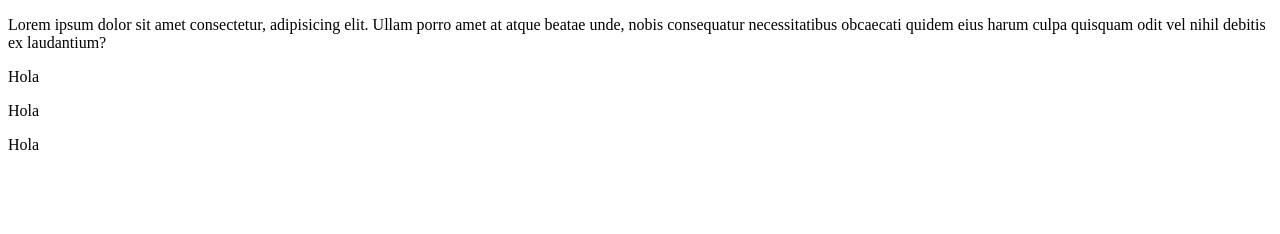
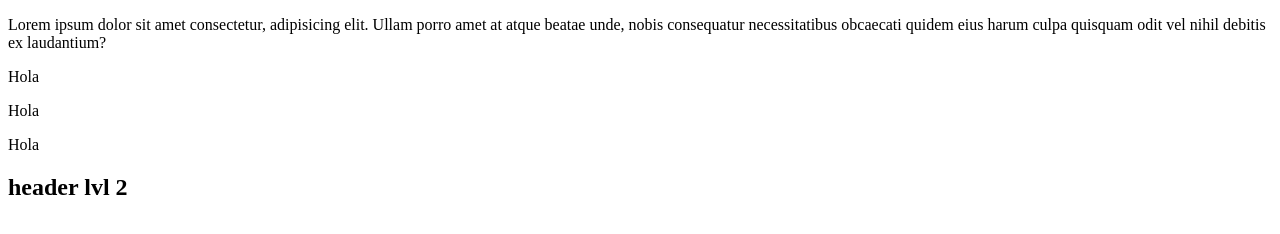
Before and after one commit to f1xrisoow/2.6_training_repos, a plain HTML site: page index.html in a window 1280 px wide. Drawn offline with Linux system fonts and the light colour scheme.

Commit message:
Add files via upload

```diff
--- a/index.html
+++ b/index.html
@@ -3,12 +3,14 @@
 <head>
     <meta charset="UTF-8">
     <meta name="viewport" content="width=device-width, initial-scale=1.0">
-    <title>///</title>
+    <title>/git//</title>
 </head>
 <body>
     <p>Lorem ipsum dolor sit amet consectetur, adipisicing elit. Ullam porro amet at atque beatae unde, nobis consequatur necessitatibus obcaecati quidem eius harum culpa quisquam odit vel nihil debitis ex laudantium?</p>
     <p>Hola</p>
     <p>Hola</p>
     <p>Hola</p>
+    <h2>header lvl 2</h2>
+
 </body>
 </html>
```
